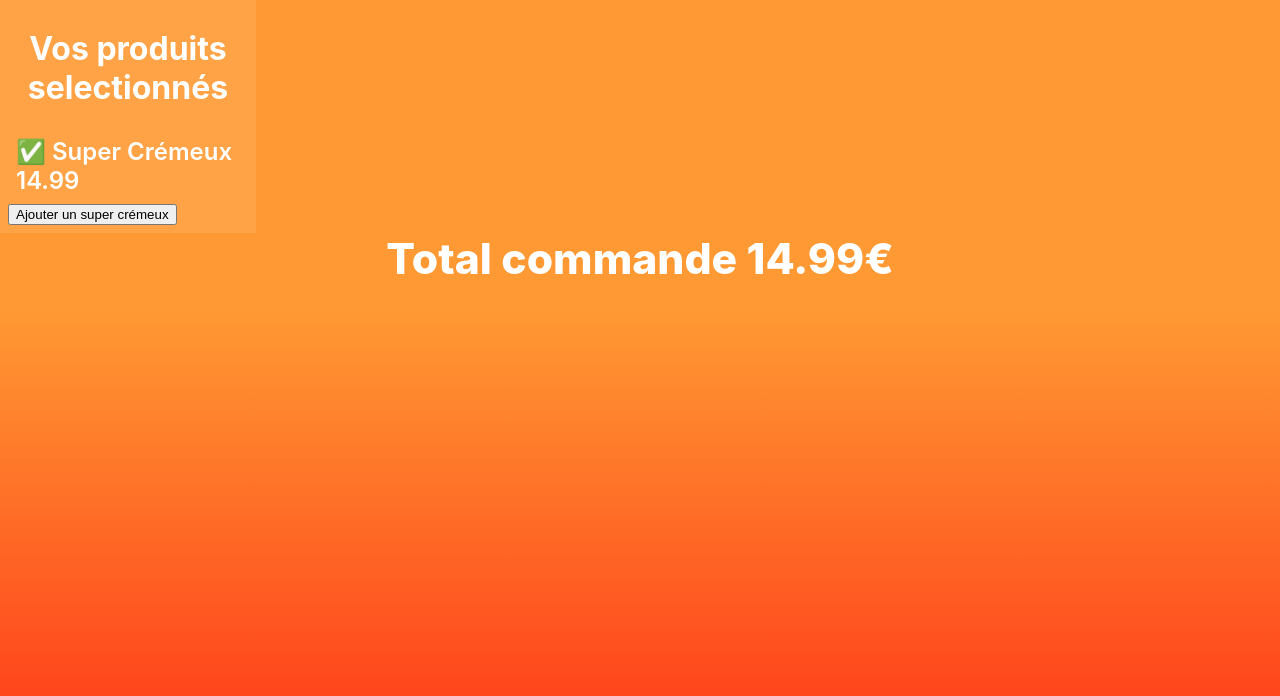
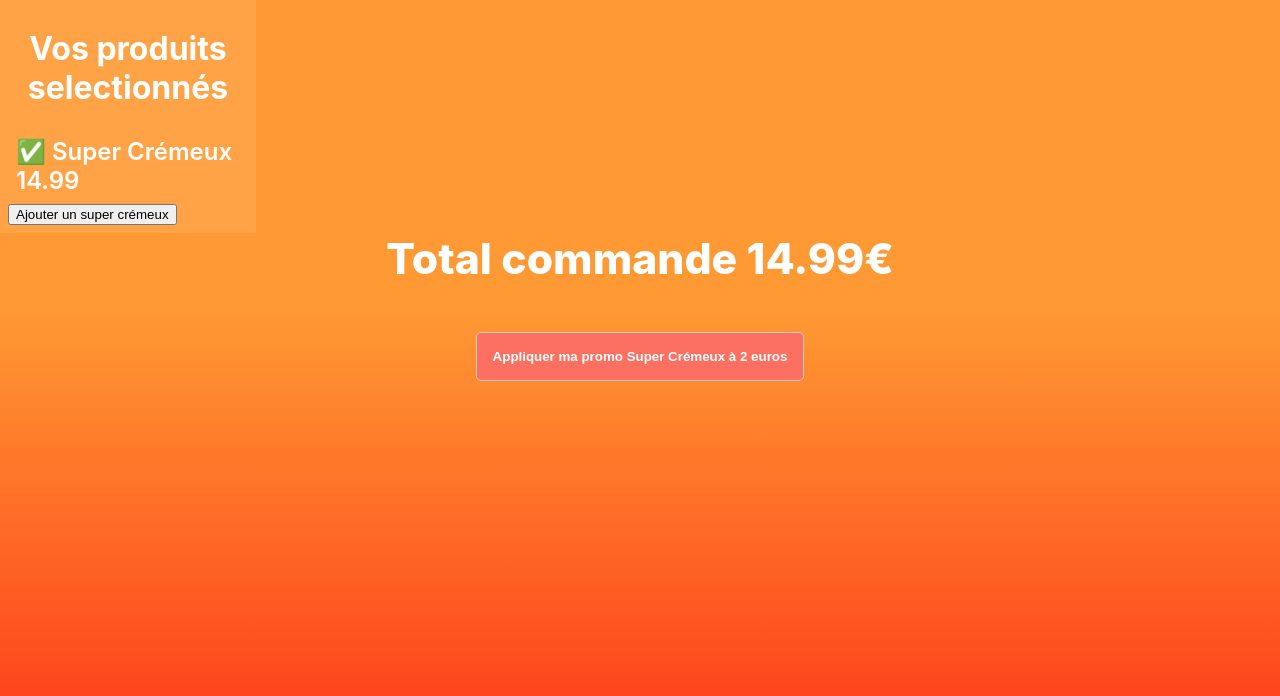
Before and after one commit to Rod97139/resto-cmd, a React (Vite) app: page / in a window 1280 px wide. Both pictures are taken after a click on the button "Ajouter un super crémeux". Shown: the top 696 px of the page. Built offline with nearby package versions, Linux system fonts and the light colour scheme.

Commit message:
apply voucher

```diff
--- a/src/app/App.jsx
+++ b/src/app/App.jsx
@@ -3,6 +3,7 @@
 import './App.css';
 import Cart from '../features/cart/Cart.jsx';
 import Total from '../features/total/Total.jsx';
+import Voucher from '../features/voucher/Voucher.jsx';
 
 function App() {
  return (
@@ -10,6 +11,7 @@
         <div className="App">
             <Cart />
             <Total />
+            <Voucher />
         </div>
     </Provider>
  );
--- /dev/null
+++ b/src/features/voucher/Voucher.jsx
@@ -0,0 +1,32 @@
+import { useEffect, useState } from "react";
+import { useStore } from "react-redux";
+
+const Voucher = () => {
+    const store = useStore();
+    const [list, setList] = useState(store.getState().list);
+
+    const available = list.find(product => product.title === "Super Crémeux") ;
+
+    useEffect(() => {
+        store.subscribe(() => {
+            setList(store.getState().list);
+        });
+    });
+
+    return <div className="Voucher">
+        {
+            available && <button onClick={
+                () => store.dispatch({
+                    type: "APPLY_VOUCHER",
+                    payload: {
+                        price: 2
+                    }
+                })
+                }>
+                Appliquer ma promo Super Crémeux à 2 euros
+            </button>
+        }
+    </div>
+}
+
+export default Voucher;
```
